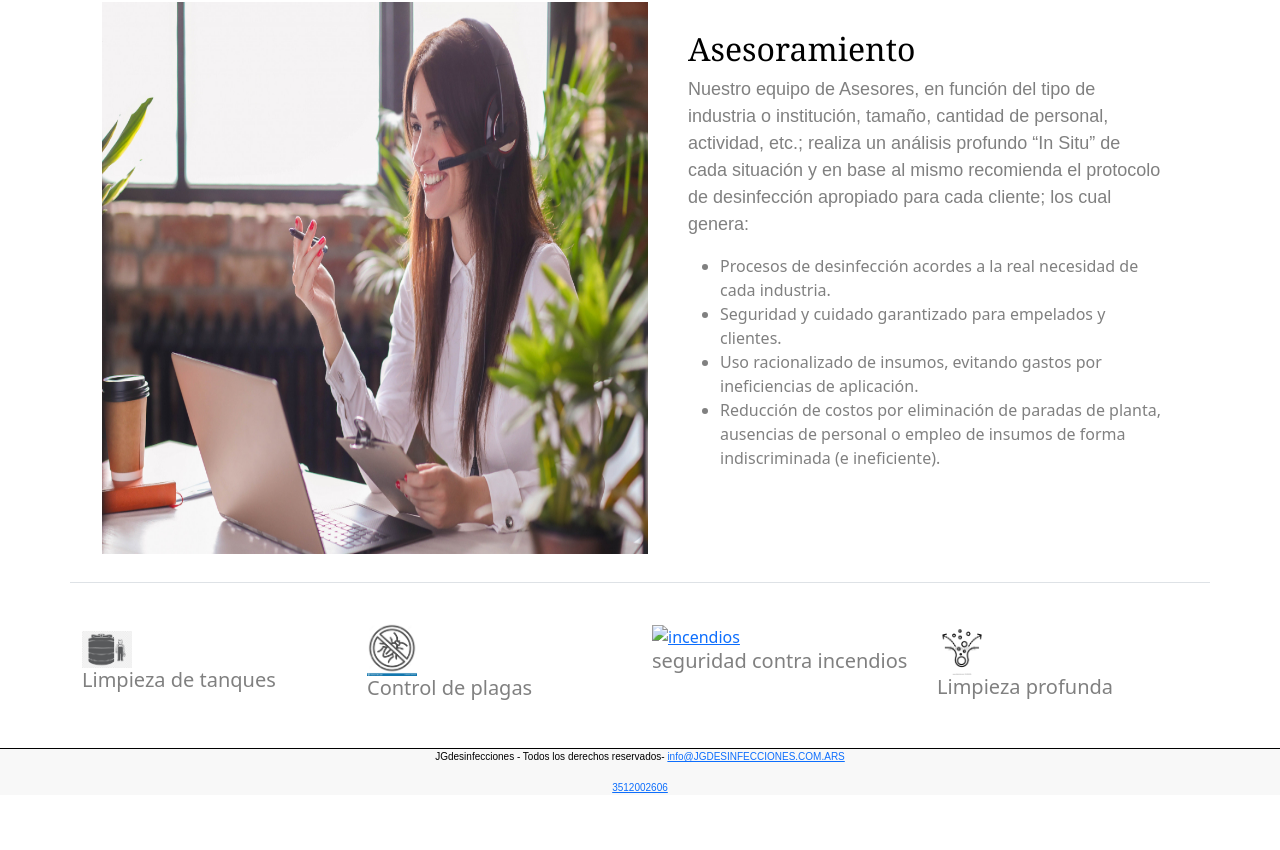
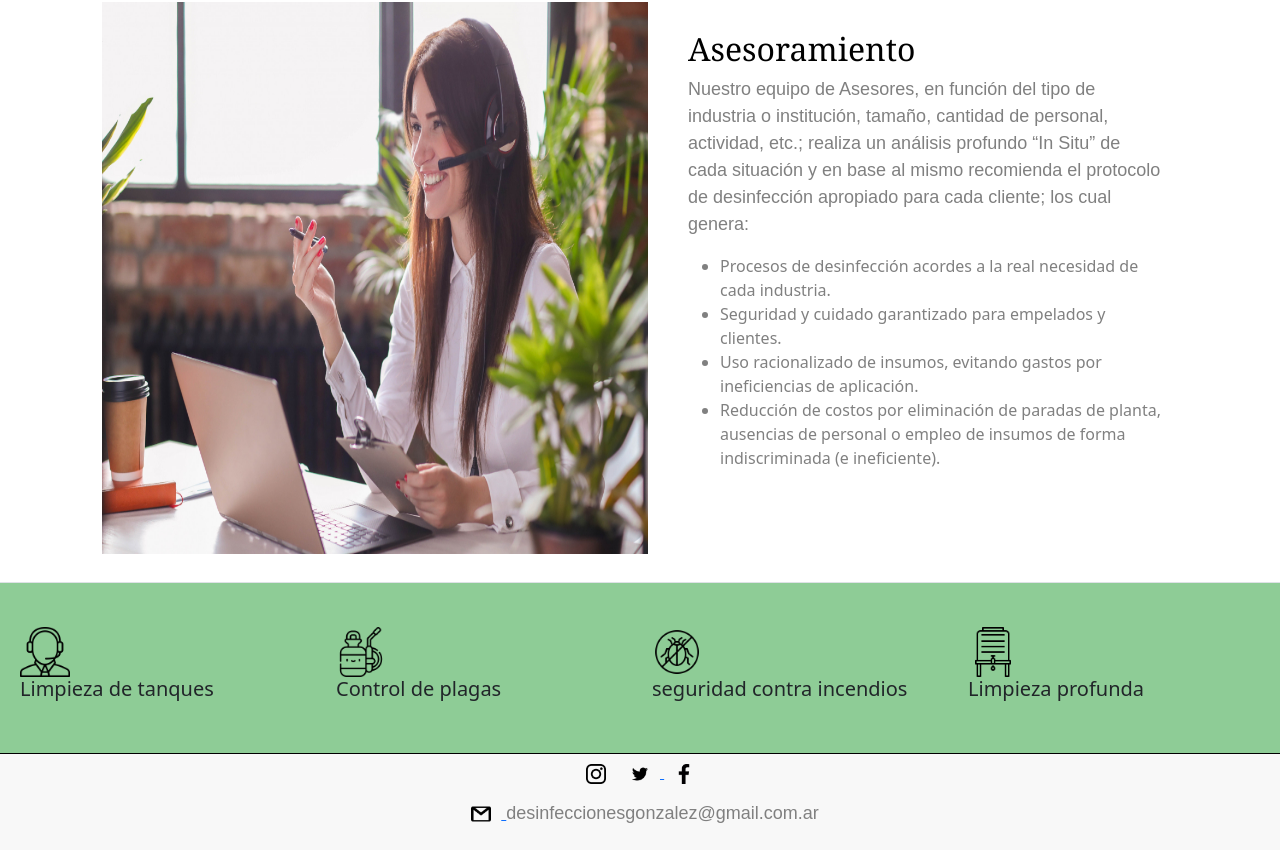
Before and after one commit to danielfranchi555/TerceraEntregaFinal, a website: page index.html in a window 1280 px wide. Shown: the part 2711-3561 px from the top of the page. Before the commit the page ends 3522 px from the top, so only its background shows below. Drawn offline with nearby package versions, Linux system fonts and the light colour scheme.

Commit message:
primer commit

```diff
--- a/index.html
+++ b/index.html
@@ -196,33 +196,41 @@
 
 
 
-<div class="container trabajos py-4 border-top">
-  <section class="main row bg-ligth ">
-      <article class="col-xs-12 col-sm-4 col-md-9 col-lg py-4 ">
-         <a href=""><img src="img/limpieza de tanques icono.png" alt="tanques,limpieza" class="logo_inicio"></a>
+<div class="container_trabajos trabajos py-4 border-top">
+  <section class="main_logos bg-ligth ">
+    <div class="row">
+   <article class="col-md-3 ">
+         <a href=""><img src="img/operador.png" alt="tanques,limpieza" class="logo_inicio"></a>
           <h5>  Limpieza de tanques </h5>
       </article>
-      <article class="col-xs-12 col-sm-4 col-md-3 col-lg py-3">
-       <a href="">  <img src="img/control de plagas icono.png" alt="plagas,control" class="logo_inicio"></a>
+      <article class="col-md-3">
+       <a href="">  <img src="img/logo-fumigacion.png" alt="plagas,control" class="logo_inicio"></a>
           <h5>  Control de plagas </h5>
       </article>
-      <article class="col-xs-12 col-sm-8 col-md-9 col-lg py-3">
-     <a href=""> <img src="img/seguridad contra incendios logo.png" alt="incendios" class="logo_inicio"></a>
+      <article class="col-md-3">
+     <a href=""> <img src="img/logo-plagas.png" alt="incendios" class="logo_inicio"></a>
          <h5> seguridad contra incendios </h5>
       </article>
 
-      <article class="col-xs-12  col-sm-8 col-md-9 col-lg py-3">
-      <a href=""><img src="img/limpieza profunda icono.png" alt="limpieza profunda" class="logo_inicio"></a>
+      <article class="col-md-3">
+      <a href=""><img src="img/logo_tanque-agua.png" alt="limpieza profunda" class="logo_inicio"></a>
           <h5> Limpieza profunda </h5>
 
       </article>
+    </div>
+
+
   </section>
   </div>
 
 <footer class="footer">
+  <div>
+     <img src="img/instagram_logo.png" alt="" class="logo_footer" >
+  <a href="">  <img src="img/twitter_logo.png" alt="" class="logo_footer"> </a>
+  <a href="">  <img src="img/facebook_logo.png" alt="" class="logo_footer">  </a>
+   <p>   <a href="">  <img src="img/gmail_logo.png" alt="" class="logo_footer">   </a>desinfeccionesgonzalez@gmail.com.ar </p>
+  </div>
 
-  <p class="parrafo_footer">JGdesinfecciones - Todos los derechos reservados- <a href=""> info@JGDESINFECCIONES.COM.ARS</a></p>
-<p class="parrafo_footer"> <a href="">3512002606</a> </p>
 </footer>
 
     <!-- Option 1: Bootstrap Bundle with Popper -->
--- a/scss/_empresa.scss
+++ b/scss/_empresa.scss
@@ -12,11 +12,12 @@
 
 
 .titulos_servicios{
+  .titulos_servicio{
+   text-align: center;
+  }
 
-    .titulo_empresa{
-    text-align: center;
     margin-top: 200px;
-    }
+
 }
 
 
--- a/scss/_footer.scss
+++ b/scss/_footer.scss
@@ -1,20 +1,14 @@
 .footer{
+    display: flex;
     justify-content: center;
     background-color: rgb(248, 248, 248);
     border-top: solid 1px black;
+    text-align: center;
 }
-.logos{
-    display: flex;
-    justify-content: center;
 
-}
 .logo_footer{
     width: 40px;
     height: 40px;
     padding: 10px;
+
 }
-.parrafo_footer{
-    font-size: 10px;
-    text-align: center;
-    color: black;
-}
```
Also changed, not shown: contacto.html (+7 -5 lines), control-de-plagas.html (+7 -5 lines), empresa.html (+8 -6 lines), fumigaciones.html (+7 -5 lines), limpieza-de-tanques.html (+9 -4 lines), css/pruebacss.css, img/operador.png (added), 1 other file.
